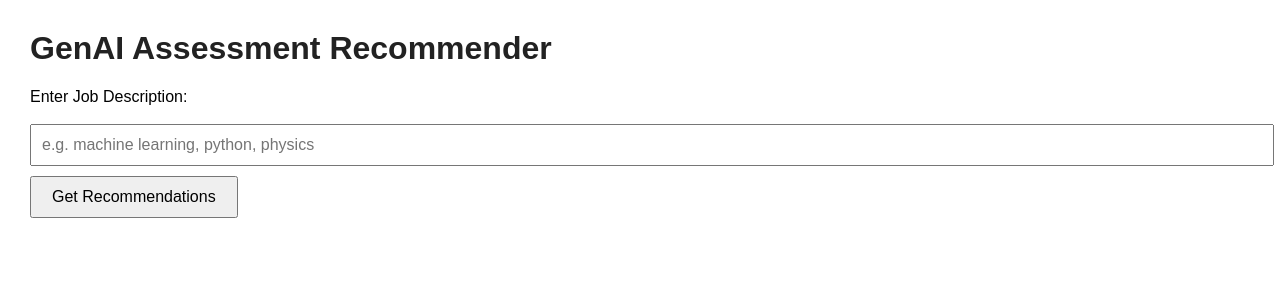
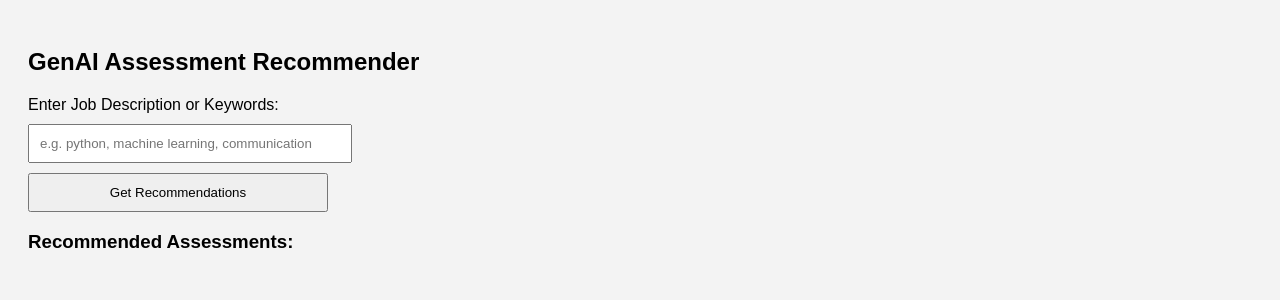
Before and after one commit to Baibhavkr001/Updated-GenAI, a Flask app: page / in a window 1280 px wide. Shown: the top 300 px of the page. Run offline with Flask 3, Linux system fonts and the light colour scheme.

Commit message:
Update index.html

```diff
--- a/templates/index.html
+++ b/templates/index.html
@@ -1,41 +1,59 @@
 <!DOCTYPE html>
 <html>
 <head>
-    <title>GenAI Assessment Recommender</title>
-    <style>
-        body { font-family: Arial, sans-serif; margin: 30px; }
-        h1 { color: #222; }
-        input[type="text"] { width: 100%; padding: 10px; font-size: 16px; }
-        button { padding: 10px 20px; font-size: 16px; margin-top: 10px; }
-        .recommendation { margin-top: 20px; }
-        .assessment { margin-bottom: 20px; }
-        .score { font-size: 13px; color: gray; }
-    </style>
+  <title>GenAI Assessment Recommender</title>
+  <style>
+    body { font-family: Arial; background: #f3f3f3; padding: 20px; }
+    input, button { padding: 10px; margin-top: 10px; width: 300px; }
+    .recommendation {
+      background: white; margin-top: 10px; padding: 15px; border-left: 5px solid green;
+    }
+  </style>
 </head>
 <body>
-    <h1>GenAI Assessment Recommender</h1>
-    <form method="POST">
-        <label for="job_desc">Enter Job Description:</label><br><br>
-        <input type="text" id="job_desc" name="job_desc" placeholder="e.g. machine learning, python, physics"><br>
-        <button type="submit">Get Recommendations</button>
-    </form>
+  <h2>GenAI Assessment Recommender</h2>
+  <label>Enter Job Description or Keywords:</label><br>
+  <input type="text" id="queryInput" placeholder="e.g. python, machine learning, communication"><br>
+  <button onclick="getRecommendations()">Get Recommendations</button>
 
-    {% if recommendations %}
-    <div class="recommendation">
-        <h2>Recommended Assessments:</h2>
-        <ul>
-        {% for r in recommendations %}
-            <li class="assessment">
-                <strong>{{ r.name }}</strong> ({{ r.test_type }}) - {{ r.description }}<br>
-                Duration: {{ r.duration }} mins |
-                Adaptive: {{ r.adaptive }} |
-                Remote: {{ r.remote }}<br>
-                <a href="{{ r.url }}" target="_blank">{{ r.url }}</a><br>
-                <span class="score">Similarity Score: {{ r.score }}</span>
-            </li>
-        {% endfor %}
-        </ul>
-    </div>
-    {% endif %}
+  <h3>Recommended Assessments:</h3>
+  <div id="results"></div>
+
+  <script>
+    function getRecommendations() {
+      const query = document.getElementById("queryInput").value;
+      document.getElementById("results").innerHTML = "Loading...";
+
+      fetch("/recommend", {
+        method: "POST",
+        headers: { "Content-Type": "application/json" },
+        body: JSON.stringify({ query: query })
+      })
+      .then(res => res.json())
+      .then(data => {
+        const resultsDiv = document.getElementById("results");
+        resultsDiv.innerHTML = "";
+
+        if (data.recommended_assessments.length === 0) {
+          resultsDiv.innerHTML = "No matching assessments found.";
+          return;
+        }
+
+        data.recommended_assessments.forEach(item => {
+          const div = document.createElement("div");
+          div.className = "recommendation";
+          div.innerHTML = `
+            <strong><a href="${item.url}" target="_blank">${item.description}</a></strong><br>
+            Duration: ${item.duration} mins | Adaptive: ${item.adaptive_support} | Remote: ${item.remote_support}<br>
+            Test Type: ${item.test_type.join(", ")}
+          `;
+          resultsDiv.appendChild(div);
+        });
+      })
+      .catch(() => {
+        document.getElementById("results").innerHTML = "Something went wrong. Please try again.";
+      });
+    }
+  </script>
 </body>
 </html>
```
